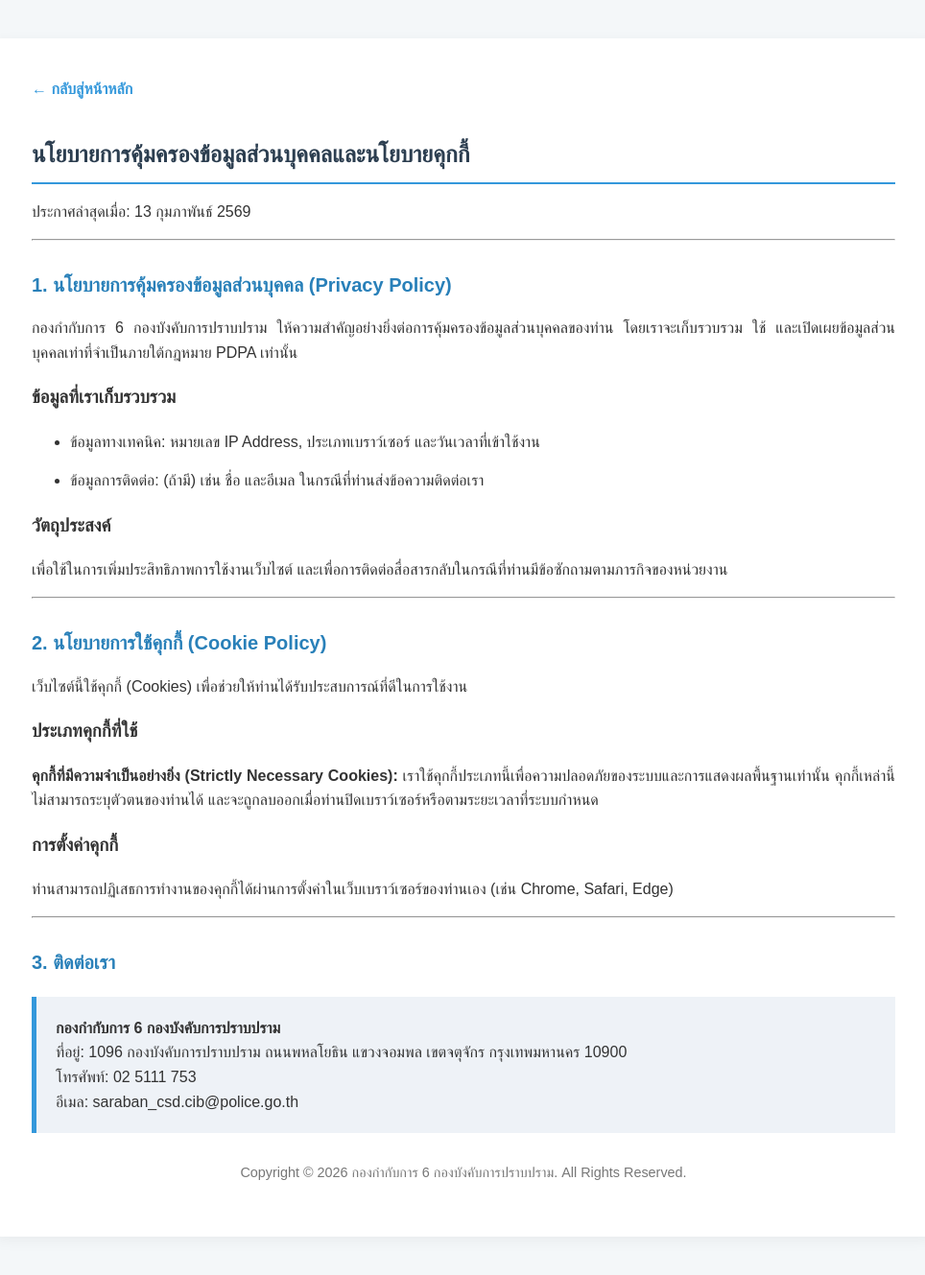
After one commit to csdbysense-code/CSD6-Wed, a Flask app: page /privacy-policy in a window 1280 px wide. The commit adds this page. Shown: the whole page at 96% size, without its empty margins (157-1121 px from the left). Run offline with Flask 3, Linux system fonts and the light colour scheme.

Commit message:
add privacy policy

```diff
--- a/app.py
+++ b/app.py
@@ -28,9 +28,10 @@ def advertise():
 def contact():
     return render_template("contact.html")
 
-@app.route("/templates/login.html")
-def login():
-    return render_template("login.html")
+@app.route('/privacy-policy')
+def privacy():
+    # จะไปเรียกไฟล์ templates/privacy_policy.html
+    return render_template('privacy_policy.html')
 
 if __name__ == "__main__":
     app.run(debug=True) # เปิดโหมด debug เพื่อให้เว็บอัปเดตอัตโนมัติเวลาเราแก้โค้ด
--- /dev/null
+++ b/templates/privacy_policy.html
@@ -0,0 +1,103 @@
+<!DOCTYPE html>
+<html lang="th">
+<head>
+    <meta charset="UTF-8">
+    <meta name="viewport" content="width=device-width, initial-scale=1.0">
+    <title>นโยบายความเป็นส่วนตัวและคุกกี้ - กองกำกับการ 6 กองบังคับการปราบปราม</title>
+    <style>
+        body {
+            font-family: 'Sarabun', sans-serif; /* แนะนำให้ต่อ Google Fonts */
+            line-height: 1.6;
+            color: #333;
+            margin: 0;
+            padding: 0;
+            background-color: #f4f7f9;
+        }
+        .container {
+            max-width: 900px;
+            margin: 40px auto;
+            background: #fff;
+            padding: 40px;
+            box-shadow: 0 4px 15px rgba(0,0,0,0.05);
+            border-radius: 8px;
+        }
+        h1 {
+            color: #2c3e50;
+            border-bottom: 2px solid #3498db;
+            padding-bottom: 10px;
+            font-size: 24px;
+        }
+        h2 {
+            color: #2980b9;
+            margin-top: 30px;
+            font-size: 20px;
+        }
+        p, li {
+            margin-bottom: 15px;
+            text-align: justify;
+        }
+        .contact-info {
+            background-color: #eef2f7;
+            padding: 20px;
+            border-left: 5px solid #3498db;
+            margin-top: 20px;
+        }
+        .btn-back {
+            display: inline-block;
+            margin-bottom: 20px;
+            text-decoration: none;
+            color: #3498db;
+            font-weight: bold;
+        }
+    </style>
+</head>
+<body>
+
+<div class="container">
+    <a href="{{ url_for('index') }}" class="btn-back">← กลับสู่หน้าหลัก</a>
+
+    <h1>นโยบายการคุ้มครองข้อมูลส่วนบุคคลและนโยบายคุกกี้</h1>
+    <p>ประกาศล่าสุดเมื่อ: 13 กุมภาพันธ์ 2569</p>
+
+    <hr>
+
+    <h2>1. นโยบายการคุ้มครองข้อมูลส่วนบุคคล (Privacy Policy)</h2>
+    <p>กองกำกับการ 6 กองบังคับการปราบปราม ให้ความสำคัญอย่างยิ่งต่อการคุ้มครองข้อมูลส่วนบุคคลของท่าน โดยเราจะเก็บรวบรวม ใช้ และเปิดเผยข้อมูลส่วนบุคคลเท่าที่จำเป็นภายใต้กฎหมาย PDPA เท่านั้น</p>
+
+    <h3>ข้อมูลที่เราเก็บรวบรวม</h3>
+    <ul>
+        <li>ข้อมูลทางเทคนิค: หมายเลข IP Address, ประเภทเบราว์เซอร์ และวันเวลาที่เข้าใช้งาน</li>
+        <li>ข้อมูลการติดต่อ: (ถ้ามี) เช่น ชื่อ และอีเมล ในกรณีที่ท่านส่งข้อความติดต่อเรา</li>
+    </ul>
+
+    <h3>วัตถุประสงค์</h3>
+    <p>เพื่อใช้ในการเพิ่มประสิทธิภาพการใช้งานเว็บไซต์ และเพื่อการติดต่อสื่อสารกลับในกรณีที่ท่านมีข้อซักถามตามภารกิจของหน่วยงาน</p>
+
+    <hr>
+
+    <h2>2. นโยบายการใช้คุกกี้ (Cookie Policy)</h2>
+    <p>เว็บไซต์นี้ใช้คุกกี้ (Cookies) เพื่อช่วยให้ท่านได้รับประสบการณ์ที่ดีในการใช้งาน</p>
+
+    <h3>ประเภทคุกกี้ที่ใช้</h3>
+    <p><strong>คุกกี้ที่มีความจำเป็นอย่างยิ่ง (Strictly Necessary Cookies):</strong> เราใช้คุกกี้ประเภทนี้เพื่อความปลอดภัยของระบบและการแสดงผลพื้นฐานเท่านั้น คุกกี้เหล่านี้ไม่สามารถระบุตัวตนของท่านได้ และจะถูกลบออกเมื่อท่านปิดเบราว์เซอร์หรือตามระยะเวลาที่ระบบกำหนด</p>
+
+    <h3>การตั้งค่าคุกกี้</h3>
+    <p>ท่านสามารถปฏิเสธการทำงานของคุกกี้ได้ผ่านการตั้งค่าในเว็บเบราว์เซอร์ของท่านเอง (เช่น Chrome, Safari, Edge)</p>
+
+    <hr>
+
+    <h2>3. ติดต่อเรา</h2>
+    <div class="contact-info">
+        <strong>กองกำกับการ 6 กองบังคับการปราบปราม</strong><br>
+        ที่อยู่: 1096 กองบังคับการปราบปราม ถนนพหลโยธิน แขวงจอมพล เขตจตุจักร กรุงเทพมหานคร 10900<br>
+        โทรศัพท์: 02 5111 753<br>
+        อีเมล: saraban_csd.cib@police.go.th
+    </div>
+
+    <p style="margin-top: 30px; font-size: 0.9em; color: #777; text-align: center;">
+        Copyright © 2026 กองกำกับการ 6 กองบังคับการปราบปราม. All Rights Reserved.
+    </p>
+</div>
+
+</body>
+</html>
```
Also changed, not shown: templates/index.html (+93 -0 lines).
